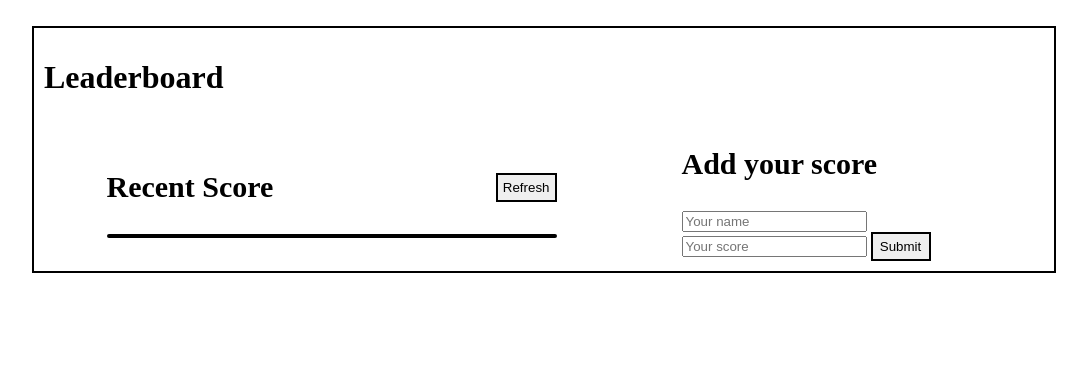
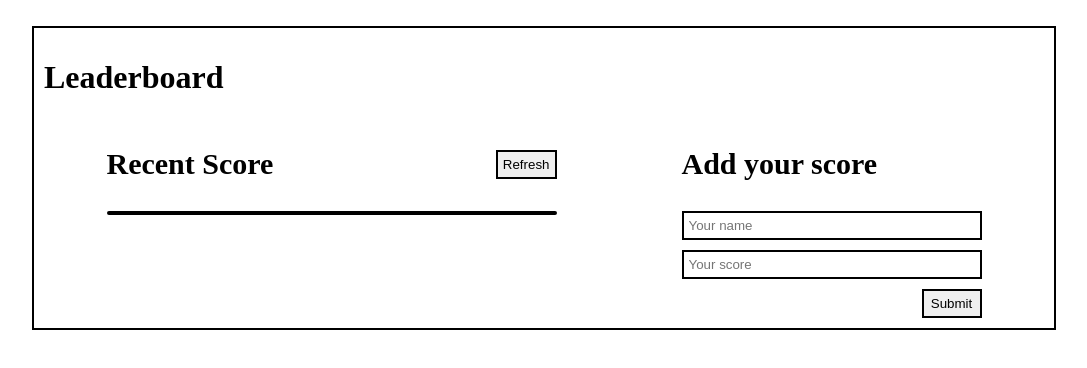
Before and after one commit to mirwaisfarahi/Leaderboard-application, a website built with webpack: page src/index.html in a window 1280 px wide. Shown: the whole page, without its empty margins (96-1183 px from the left). Built offline with nearby package versions, Linux system fonts and the light colour scheme; no server answers.

Commit message:
Edit style.css File

```diff
--- a/src/style.css
+++ b/src/style.css
@@ -21,13 +21,11 @@ h3 {
 
 #container {
   display: flex;
-  flex-direction: row;
-  align-items: center;
   justify-content: space-around;
 }
 
 #list-score {
-  width: 45%;
+  min-width: 45%;
 }
 
 #list-header {
@@ -63,12 +61,12 @@ h3 {
   flex-direction: column;
 }
 
-#score-form {
+#form {
   display: flex;
   flex-direction: column;
 }
 
-#score-form > input {
+#form > input {
   padding: 5px;
   margin-bottom: 10px;
   border: 2px solid #000;
```
